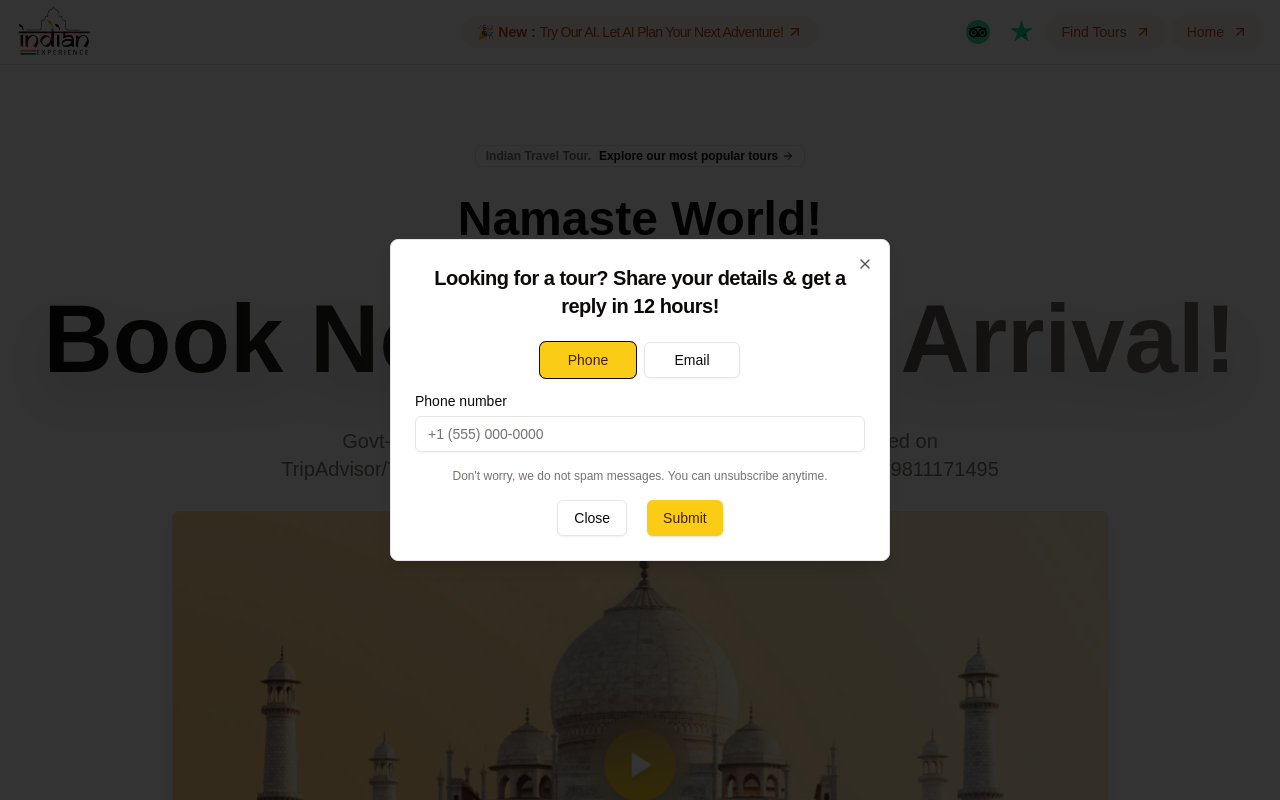
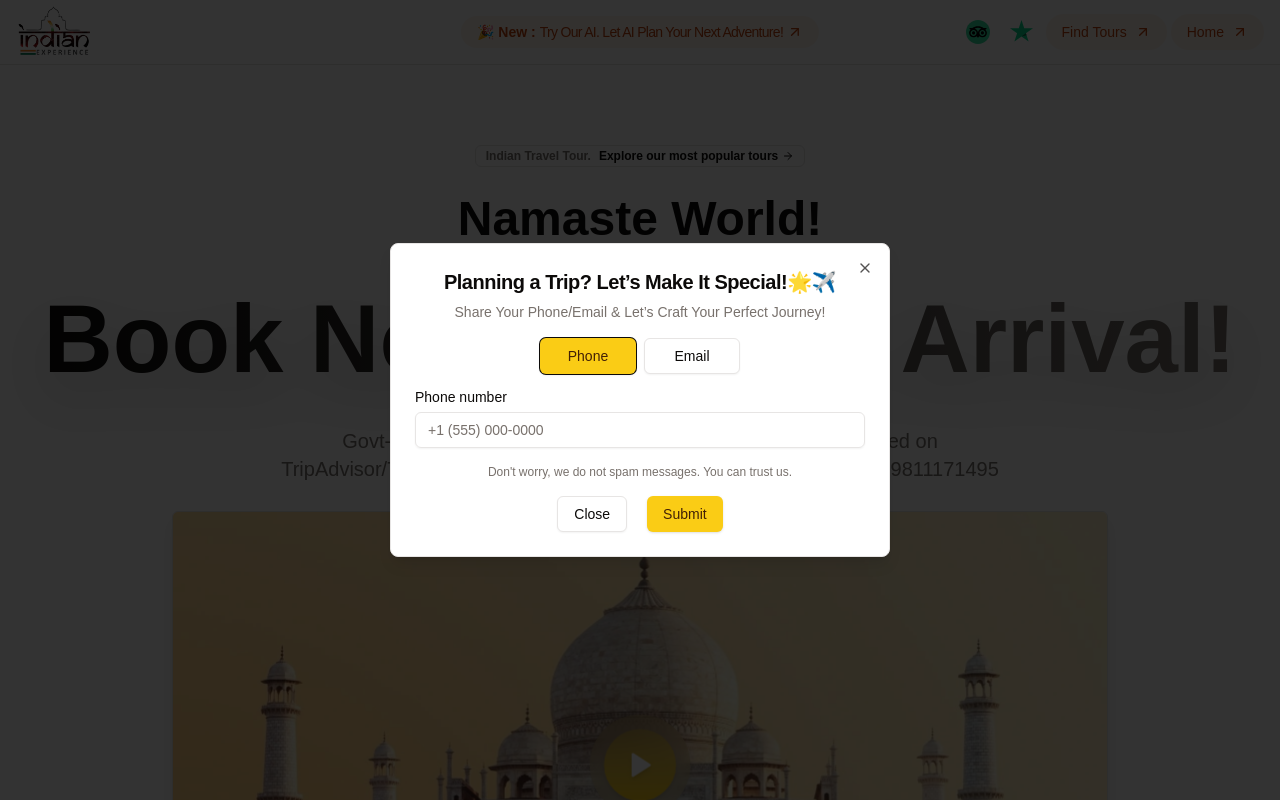
Before and after one commit to Nikhileshrana/project-xm.in, a Next.js app: page / in a window 1280 px wide. Shown: the top 800 px of the page. Built offline with nearby package versions, Linux system fonts and the light colour scheme; no server answers; the database is empty.

Commit message:
Some Textual Orientation Fixed

```diff
--- a/src/components/Hero-Section.tsx
+++ b/src/components/Hero-Section.tsx
@@ -61,7 +61,7 @@ export function HeroSection({
 
           <AnimatedText
             text="Namaste World!"
-            textClassName="text-5xl font-bold mb-2"
+            textClassName="text-3xl sm:text-5xl font-bold mb-2"
             underlinePath="M 0,10 Q 75,0 150,10 Q 225,20 300,10"
             underlineHoverPath="M 0,10 Q 75,20 150,10 Q 225,0 300,10"
             underlineDuration={1.5}
--- a/src/components/travel-popup.tsx
+++ b/src/components/travel-popup.tsx
@@ -53,8 +53,9 @@ export default function TravelPopup() {
     <Dialog open={open} onOpenChange={setOpen}>
       <DialogContent className="sm:max-w-sm sm:w-[500px]">
         <DialogHeader>
-          <DialogTitle className="text-center text-xl">Looking for a tour? Share your details & get a reply in 12 hours!</DialogTitle>
+          <DialogTitle className="text-center text-xl">Planning a Trip? Let’s Make It Special!🌟✈️</DialogTitle>
           <DialogDescription className="text-center">
+          Share Your Phone/Email & Let’s Craft Your Perfect Journey!
           </DialogDescription>
         </DialogHeader>
         <form onSubmit={handleSubmit} className="space-y-4">
@@ -90,7 +91,7 @@ export default function TravelPopup() {
           </div>
 
           <p className="text-xs text-muted-foreground text-center">
-            Don't worry, we do not spam messages. You can unsubscribe anytime.
+            Don't worry, we do not spam messages. You can trust us.
           </p>
 
           <DialogFooter className="sm:justify-center gap-3">
```
